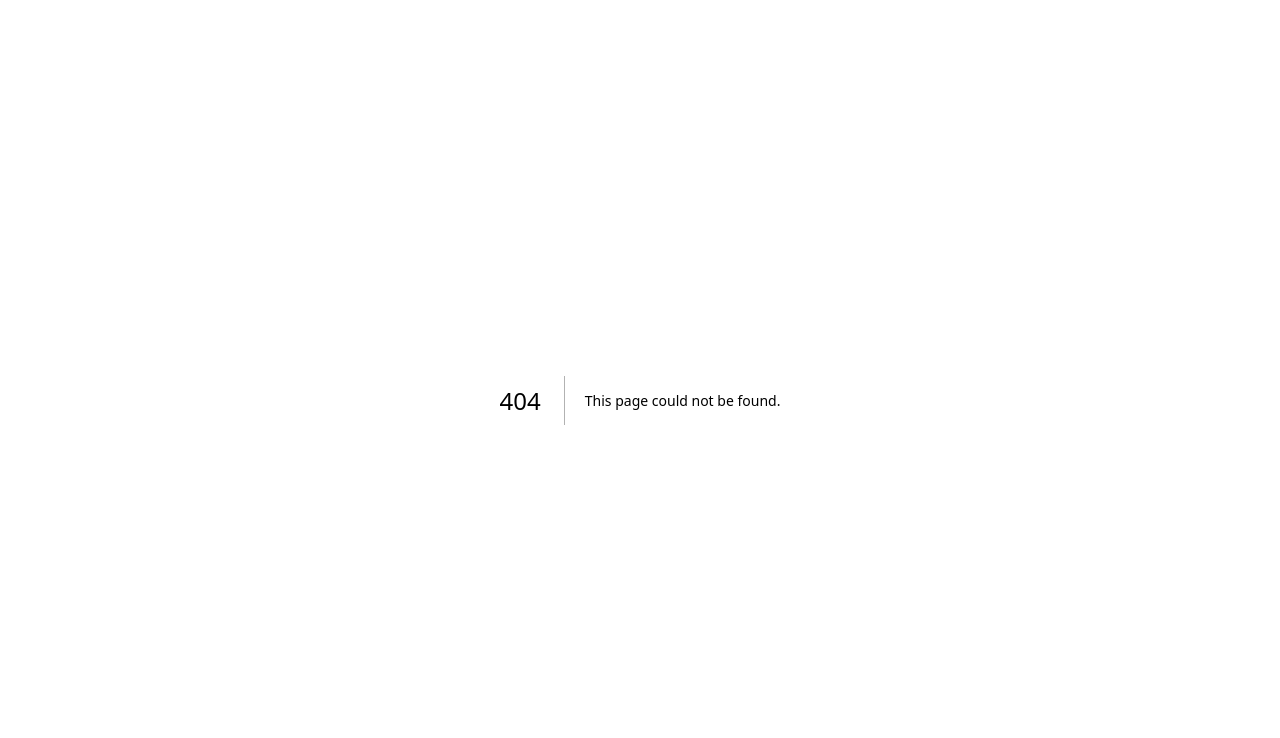
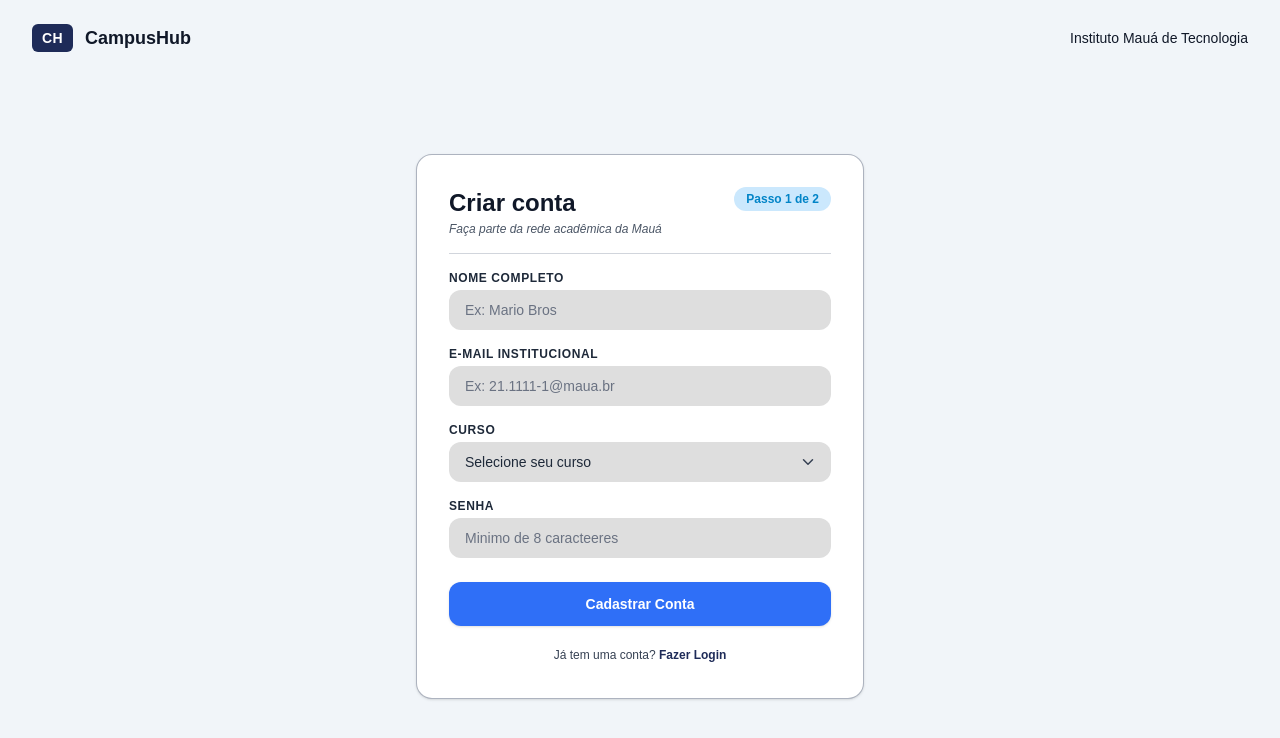
Before and after one commit to Peoliveirapinto/CampusHub_PI_2026_2, a Next.js app in the folder frontend/: page /cadastro in a window 1280 px wide. Before the commit this address had no page. Shown: the top 738 px of the page. Built offline with nearby package versions, Linux system fonts and the light colour scheme.

Commit message:
feat: criacao da pagina de cadastro do usuarion

```diff
--- /dev/null
+++ b/frontend/src/app/cadastro/page.tsx
@@ -0,0 +1,175 @@
+"use client";
+
+import { useState } from "react";
+import Link from "next/link";
+import { ChevronDown } from "lucide-react";
+
+export default function CadastroPage() {
+  const [nome, setNome] = useState("");
+  const [email, setEmail] = useState("");
+  const [curso, setCurso] = useState("");
+  const [senha, setSenha] = useState("");
+
+  const handleSubmit = (e: React.FormEvent) => {
+    e.preventDefault();
+    console.log("Dados do cadastro:", { nome, email, curso, senha });
+    // Futura integração com o endpoint Java (ex: POST /api/auth/register)
+  };
+
+  return (
+    <div className="min-h-screen bg-[#f1f5f9] text-gray-900 flex flex-col justify-between">
+      {/* Cabeçalho */}
+      <header className="w-full flex justify-between items-center px-8 py-6">
+        <Link href="/" className="flex items-center gap-3">
+          <div className="bg-[#1e2b58] text-white font-bold px-2.5 py-1 rounded-md text-sm tracking-wide">
+            CH
+          </div>
+          <span className="font-bold text-gray-900 text-lg">CampusHub</span>
+        </Link>
+        <span className="text-gray-900 text-sm font-medium">
+          Instituto Mauá de Tecnologia
+        </span>
+      </header>
+
+      {/* Conteúdo Central / Card de Cadastro */}
+      <main className="flex-1 flex items-center justify-center px-4 py-8">
+        <div className="w-full max-w-md bg-white border border-gray-400/80 rounded-2xl p-8 shadow-sm">
+
+          {/* Topo do Card */}
+          <div className="flex justify-between items-start mb-2">
+            <div>
+              <h1 className="text-2xl font-bold text-gray-900">Criar conta</h1>
+              <p className="text-xs text-gray-600 mt-0.5 italic">
+                Faça parte da rede acadêmica da Mauá
+              </p>
+            </div>
+            <span className="bg-[#cbe8fd] text-[#0284c7] text-xs font-semibold px-3 py-1 rounded-full">
+              Passo 1 de 2
+            </span>
+          </div>
+
+          <div className="border-t border-gray-300 my-4"></div>
+
+          {/* Formulário */}
+          <form onSubmit={handleSubmit} className="flex flex-col gap-4">
+            {/* Nome Completo */}
+            <div className="flex flex-col gap-1">
+              <label
+                htmlFor="nome"
+                className="text-xs font-semibold text-gray-800 tracking-wider"
+              >
+                NOME COMPLETO
+              </label>
+              <input
+                id="nome"
+                type="text"
+                placeholder="Ex: Mario Bros"
+                value={nome}
+                onChange={(e) => setNome(e.target.value)}
+                className="w-full bg-[#dedede] text-gray-800 placeholder-gray-500 px-4 py-2.5 rounded-xl outline-none focus:ring-2 focus:ring-blue-500 text-sm"
+                required
+              />
+            </div>
+
+            {/* E-mail Institucional */}
+            <div className="flex flex-col gap-1">
+              <label
+                htmlFor="email"
+                className="text-xs font-semibold text-gray-800 tracking-wider"
+              >
+                E-MAIL INSTITUCIONAL
+              </label>
+              <input
+                id="email"
+                type="email"
+                placeholder="Ex: 21.1111-1@maua.br"
+                value={email}
+                onChange={(e) => setEmail(e.target.value)}
+                className="w-full bg-[#dedede] text-gray-800 placeholder-gray-500 px-4 py-2.5 rounded-xl outline-none focus:ring-2 focus:ring-blue-500 text-sm"
+                required
+              />
+            </div>
+
+            {/* Curso */}
+            <div className="flex flex-col gap-1">
+              <label
+                htmlFor="curso"
+                className="text-xs font-semibold text-gray-800 tracking-wider"
+              >
+                CURSO
+              </label>
+              <div className="relative">
+                <select
+                  id="curso"
+                  value={curso}
+                  onChange={(e) => setCurso(e.target.value)}
+                  className="w-full bg-[#dedede] text-gray-800 px-4 py-2.5 rounded-xl outline-none focus:ring-2 focus:ring-blue-500 text-sm appearance-none cursor-pointer"
+                  required
+                >
+                  <option value="" disabled>Selecione seu curso</option>
+                  <option value="ciencia-da-computacao">Ciência da Computação</option>
+                  <option value="sistemas-de-informacao">Sistemas de Informação</option>
+                  <option value="engenharia-de-computacao">Engenharia de Computação</option>
+                  <option value="engenharia-mecanica">Engenharia Mecânica</option>
+                  <option value="engenharia-eletrica">Engenharia Elétrica</option>
+                  <option value="engenharia-civil">Engenharia Civil</option>
+                  <option value="design">Design</option>
+                  <option value="administracao">Administração</option>
+                </select>
+                <ChevronDown
+                  size={18}
+                  className="absolute right-3.5 top-1/2 -translate-y-1/2 text-gray-700 pointer-events-none"
+                />
+              </div>
+            </div>
+
+            {/* Senha */}
+            <div className="flex flex-col gap-1">
+              <label
+                htmlFor="senha"
+                className="text-xs font-semibold text-gray-800 tracking-wider"
+              >
+                SENHA
+              </label>
+              <input
+                id="senha"
+                type="password"
+                placeholder="Minimo de 8 caracteeres"
+                value={senha}
+                onChange={(e) => setSenha(e.target.value)}
+                className="w-full bg-[#dedede] text-gray-800 placeholder-gray-500 px-4 py-2.5 rounded-xl outline-none focus:ring-2 focus:ring-blue-500 text-sm"
+                required
+                minLength={8}
+              />
+            </div>
+
+            {/* Botão Cadastrar Conta */}
+            <button
+              type="submit"
+              className="w-full mt-2 bg-[#2f6ff7] hover:bg-[#255cd4] text-white font-semibold py-3 rounded-xl transition duration-150 shadow-sm text-sm"
+            >
+              Cadastrar Conta
+            </button>
+          </form>
+
+          {/* Link para Login */}
+          <div className="text-center mt-4">
+            <span className="text-xs text-gray-700 font-medium">
+              Já tem uma conta?{" "}
+            </span>
+            <Link
+              href="/login"
+              className="text-xs font-semibold text-[#1e2b58] hover:underline"
+            >
+              Fazer Login
+            </Link>
+          </div>
+
+        </div>
+      </main>
+
+      {/* Espaçador inferior */}
+      <footer className="h-6"></footer>
+    </div>
+  );
+}
```
